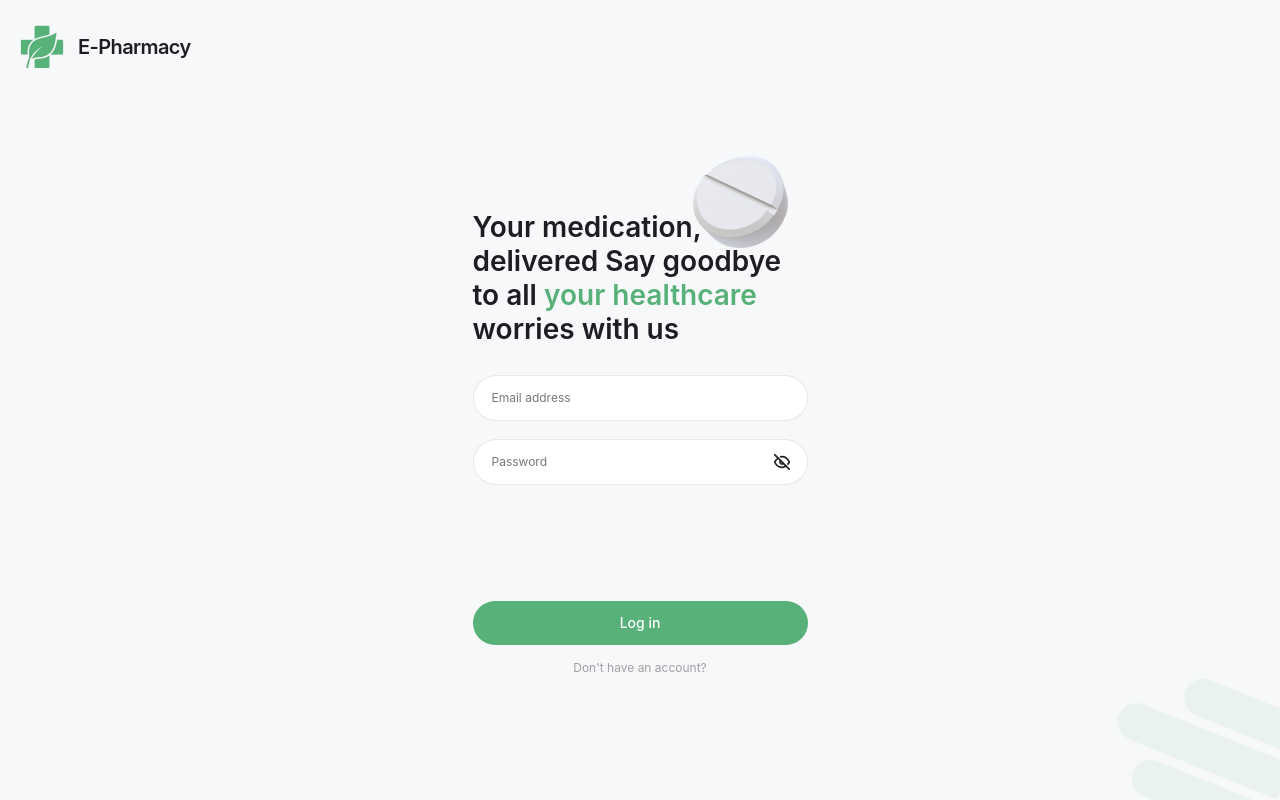
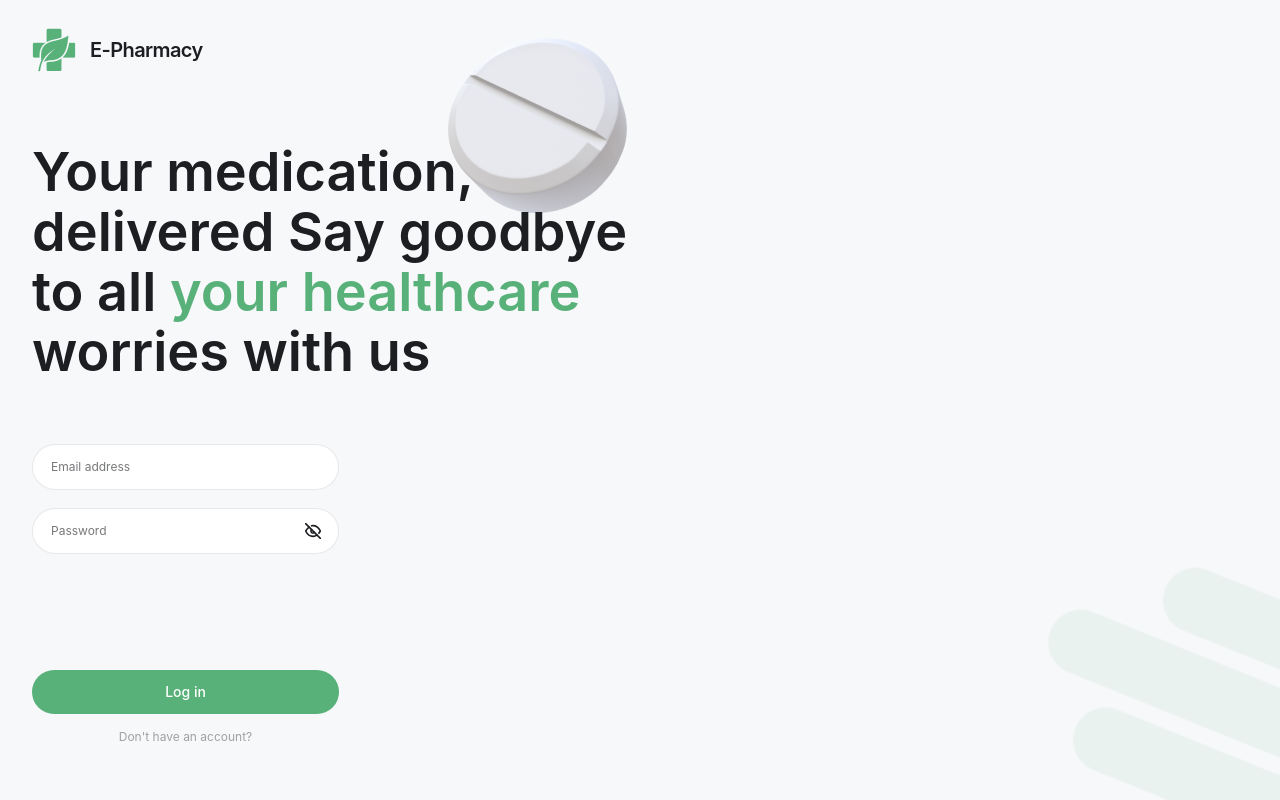
Before and after one commit to Aleksandr2905/e-pharmacy, a React (Vite) app: page /login in a window 1280 px wide. Built offline with nearby package versions, Linux system fonts and the light colour scheme.

Commit message:
added style tablet register & login page

```diff
--- a/src/components/AuthForm/AuthForm.styled.js
+++ b/src/components/AuthForm/AuthForm.styled.js
@@ -22,6 +22,17 @@ export const Container = styled.section`
     background-size: contain;
     z-index: -1;
   }
+
+  @media screen and (min-width: 768px) {
+    padding: 28px 32px;
+
+    &::before {
+      bottom: -74px;
+      right: -187px;
+      width: 464px;
+      height: 345px;
+    }
+  }
 `;
 
 export const Wrapper = styled.div`
@@ -31,10 +42,14 @@ export const Wrapper = styled.div`
   max-width: 335px;
   margin: 0 auto;
   height: 100%;
+
+  @media screen and (min-width: 768px) {
+    max-width: 614px;
+    margin: 0;
+  }
 `;
 
 export const Title = styled.h2`
-  max-width: 335px;
   margin-bottom: 20px;
   font-size: 28px;
   font-weight: 600;
@@ -58,6 +73,19 @@ export const Title = styled.h2`
   & span {
     color: ${({ theme }) => theme.color.green};
   }
+
+  @media screen and (min-width: 768px) {
+    margin-bottom: 54px;
+    font-size: 54px;
+    line-height: 1.11;
+
+    &::before {
+      top: -104px;
+      right: 19px;
+      width: 179px;
+      height: 175px;
+    }
+  }
 `;
 
 export const Forma = styled.form`
@@ -69,6 +97,10 @@ export const Forma = styled.form`
 
   & > :nth-last-child(2) {
     margin-top: auto;
+  }
+
+  @media screen and (min-width: 768px) {
+    width: 50%;
   }
 `;
 
--- a/src/components/PaginationButtons/PaginationButtons.jsx
+++ b/src/components/PaginationButtons/PaginationButtons.jsx
@@ -8,8 +8,6 @@ import { setCurrentPage } from "../../redux/pharmacy/reducer";
 const PaginationButtons = () => {
   const totalPages = useSelector(selectTotalPages);
   const dispatch = useDispatch();
-
-  console.log(totalPages);
 
   const handleChange = (e, p) => {
     dispatch(setCurrentPage(p));
```
